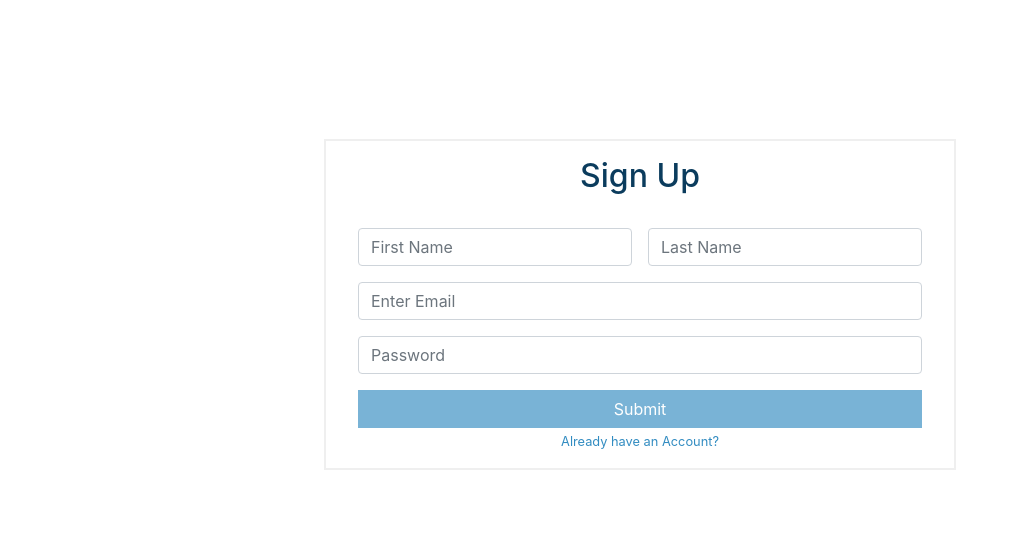
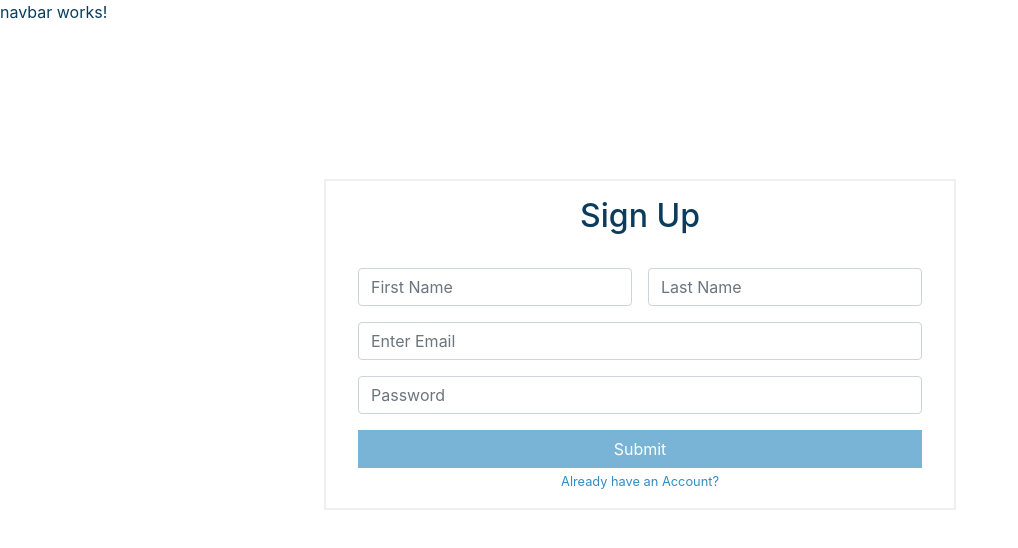
Before and after one commit to Dare2python/chat, an Angular app: page /signup in a window 1280 px wide. Shown: the top 548 px of the page, without its empty margins (0-1018 px from the left). Built offline with nearby package versions, Linux system fonts and the light colour scheme.

Commit message:
Empty Navbar

```diff
--- a/src/app/app.module.ts
+++ b/src/app/app.module.ts
@@ -9,13 +9,15 @@
 import { LoginComponent } from './pages/login/login.component';
 import { SignupComponent } from './pages/signup/signup.component';
 import { ChatComponent } from './pages/chat/chat.component';
+import { NavbarComponent } from './components/navbar/navbar.component';
 
 @NgModule({
   declarations: [
     AppComponent,
     LoginComponent,
     SignupComponent,
-    ChatComponent
+    ChatComponent,
+    NavbarComponent
   ],
   imports: [
     BrowserModule,
--- /dev/null
+++ b/src/app/components/navbar/navbar.component.html
@@ -0,0 +1,3 @@
+<p>
+  navbar works!
+</p>
--- /dev/null
+++ b/src/app/components/navbar/navbar.component.ts
@@ -0,0 +1,15 @@
+import { Component, OnInit } from '@angular/core';
+
+@Component({
+  selector: 'app-navbar',
+  templateUrl: './navbar.component.html',
+  styleUrls: ['./navbar.component.scss']
+})
+export class NavbarComponent implements OnInit {
+
+  constructor() { }
+
+  ngOnInit() {
+  }
+
+}
--- a/src/app/pages/login/login.component.html
+++ b/src/app/pages/login/login.component.html
@@ -1,4 +1,4 @@
-<!-- <app-navbar></app-navbar> -->
+<app-navbar></app-navbar>
 <div class="container-wrapper container d-flex justify-content-center align-items-center">
   <div class="form-wrapper text-center">
     <h2 class="text-center">Login</h2>
--- a/src/app/pages/signup/signup.component.html
+++ b/src/app/pages/signup/signup.component.html
@@ -1,4 +1,4 @@
-<!-- <app-navbar></app-navbar> -->
+<app-navbar></app-navbar>
 <div class="container-wrapper container d-flex justify-content-center align-items-center">
   <div class="form-wrapper text-center">
     <h2 class="text-center">Sign Up</h2>
```
Also changed, not shown: src/app/components/navbar/navbar.component.scss (added), 1 other file (tests, documents, lock files or other folders).
